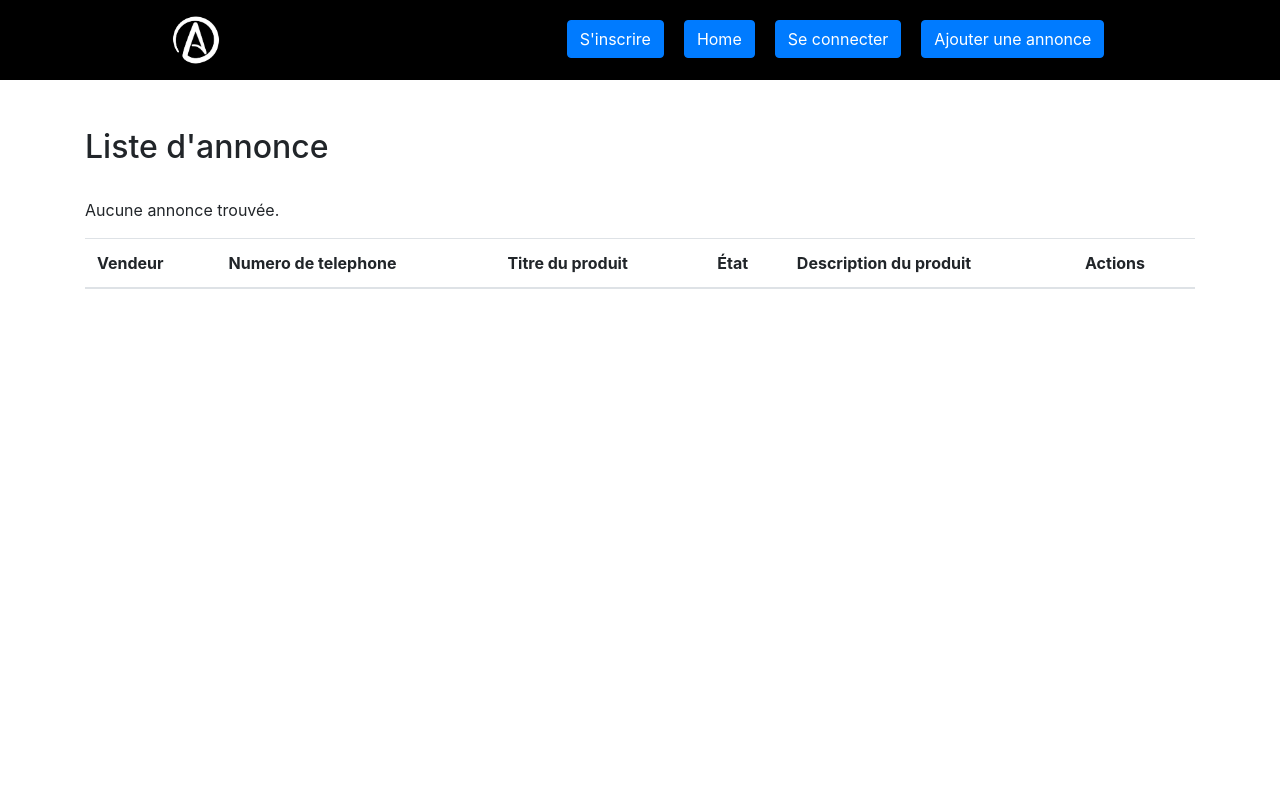
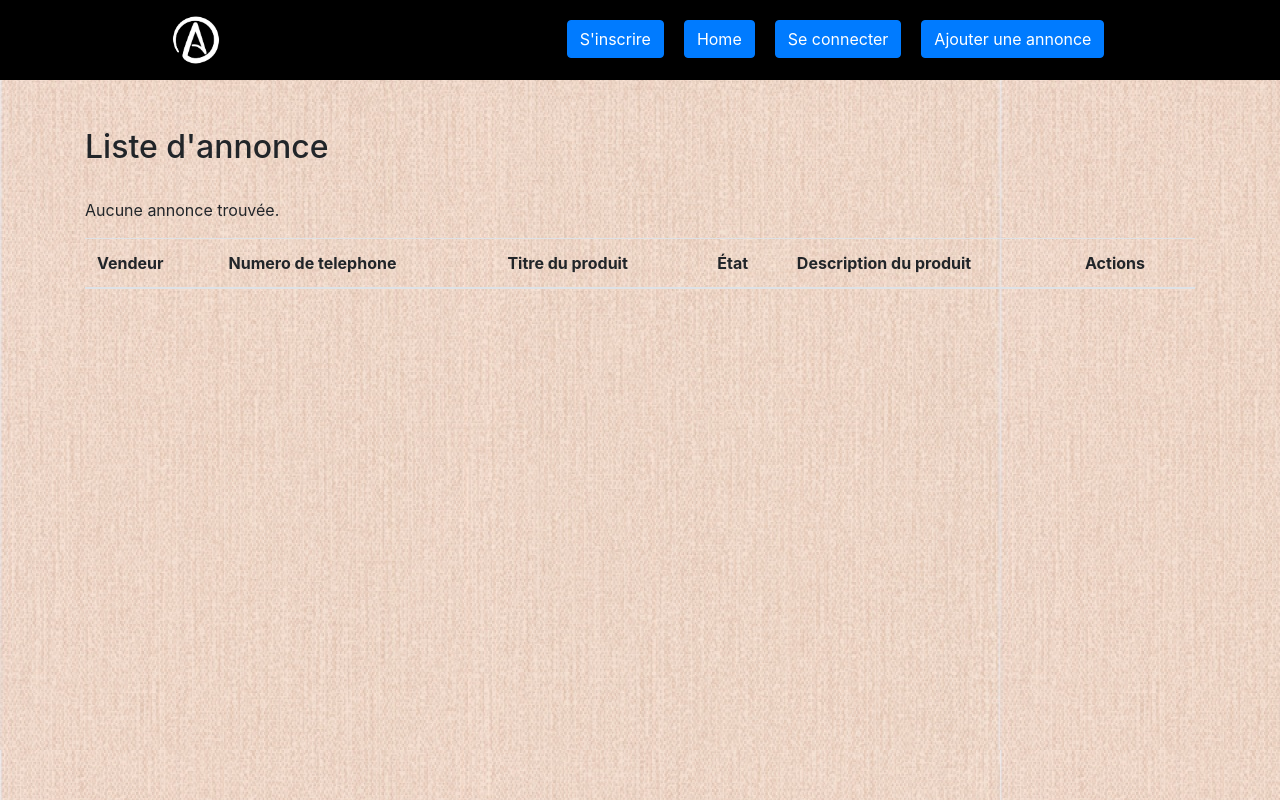
Before and after one commit to Youcode-Classe-E-2023-2024/Elgadisalma_avito_v2, a PHP site: page /index.php in a window 1280 px wide. Run offline with PHP 8.4, Linux system fonts and the light colour scheme; data that the repository does not hold is empty.

Commit message:
Update navbar2.php

```diff
--- a/CLIENT/pages/navbar2.php
+++ b/CLIENT/pages/navbar2.php
@@ -6,8 +6,7 @@
     <title>Document</title>
     <style>
         body{
-            /* background-image: url("../../pic/c2feMw.jpg"); */
-
+            background-image: url("../../pic/c2feMw.jpg");
         }
         header{
             background-color: rgb(0, 0, 0);
```
